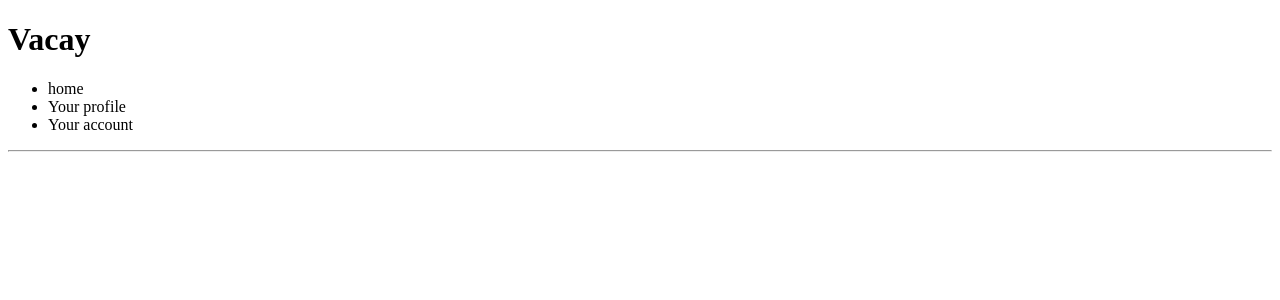
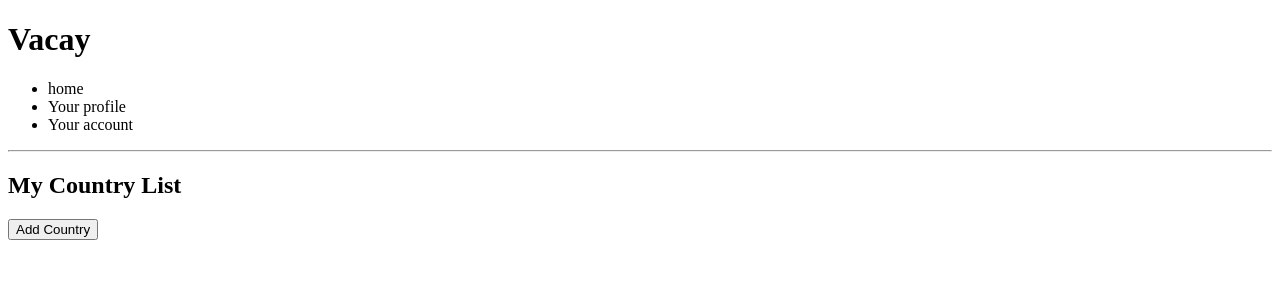
Before and after one commit to mattnorris1990/Vacay-travel-journalling-project, a Flask app: page / in a window 1280 px wide. Shown: the top 300 px of the page. Run offline with Flask 2, Linux system fonts and the light colour scheme; data that the repository does not hold is empty; some libraries are stand-ins or nearby versions.

Commit message:
added add_country fuctionality to front end with placeholder image insert logic in controller

```diff
--- a/controllers/countries_controller.py
+++ b/controllers/countries_controller.py
@@ -9,3 +9,20 @@ countries_blueprint = Blueprint("countries", __name__)
 def countries():
     countries = country_repository.select_all()
     return render_template("countries/index.html", countries = countries)
+
+@countries_blueprint.route("/addcountry")
+def add_country_page():
+    return render_template('countries/add_country.html')
+
+@countries_blueprint.route("/addcountry", methods = ['POST'])
+def add_country():
+    name = request.form['country_name']
+    if len(request.form['image']) > 0:
+        image = request.form['image']
+    else:
+        image = "images/placeholder_country_image.jpg"
+
+    country_object = Country(name, image)
+    country_repository.save(country_object)
+
+    return redirect("/")
--- a/templates/countries/index.html
+++ b/templates/countries/index.html
@@ -3,7 +3,14 @@
 {% block content %}
 
 <section class = "country-list">
-
+    <h2>
+        My Country List
+    </h2>
+    <a href="/addcountry">
+        <button class="button">
+            Add Country
+        </button>
+    </a>
 {% for country in countries %}
     <div class = "country block">
         <p>
```
Also changed, not shown: templates/countries/add_country.html (added, +21 -0 lines).
